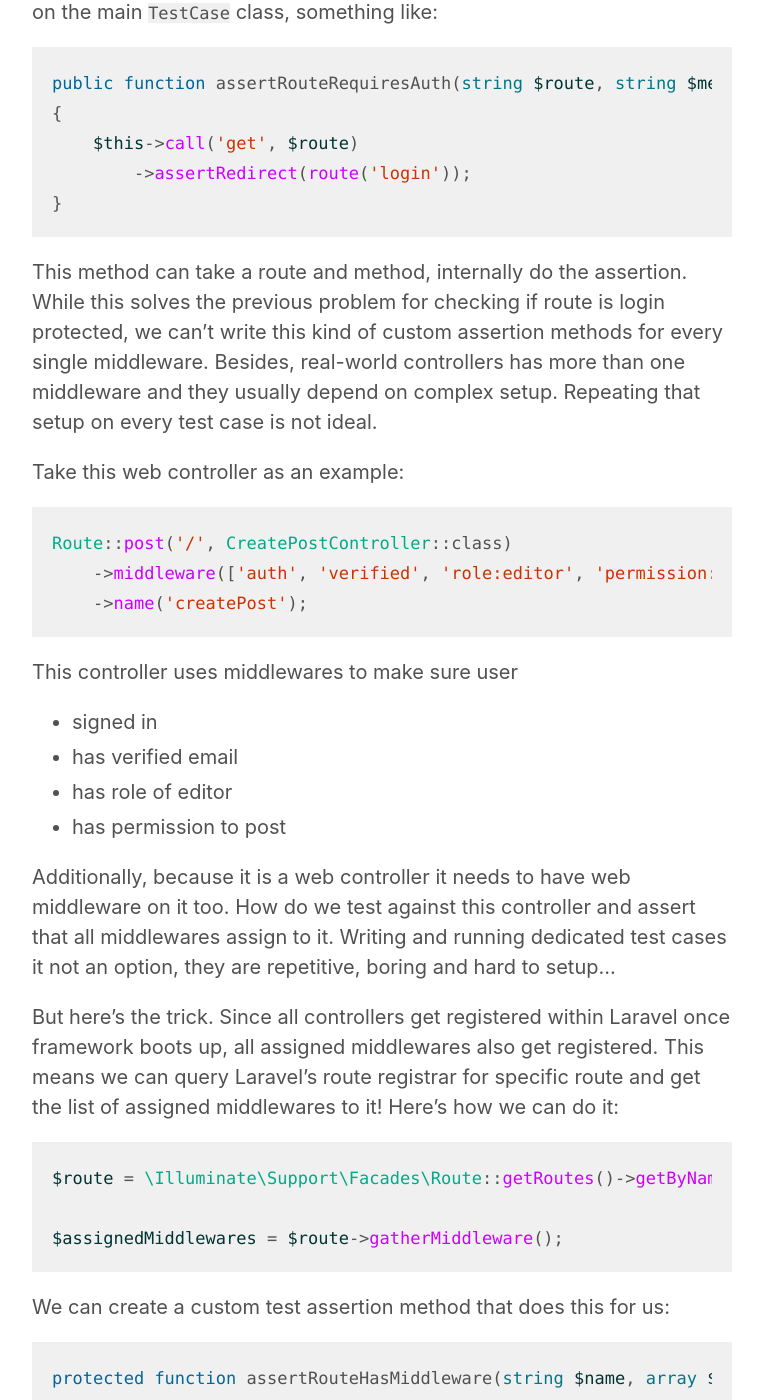
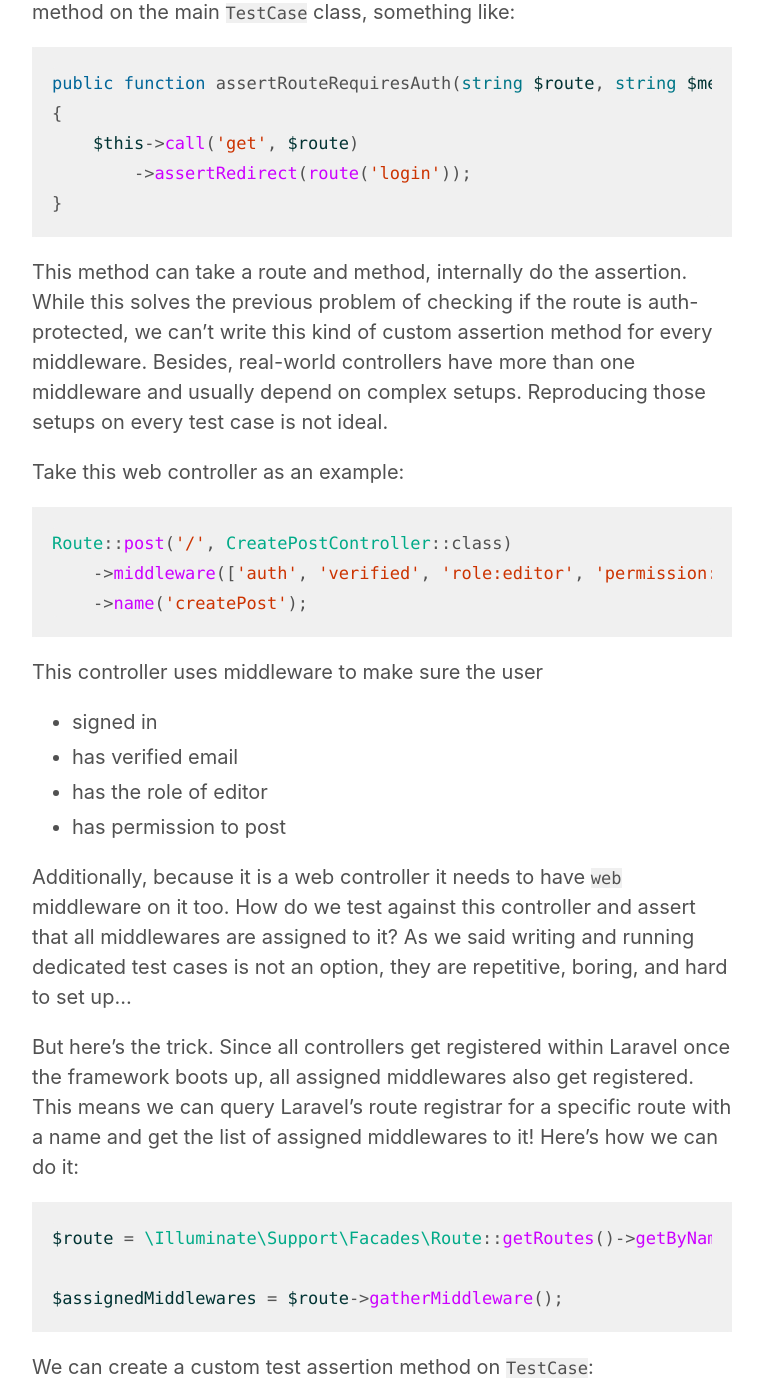
Before and after one commit to orkhanahmadov/orkhanahmadov.github.io, a Jekyll site: the page built from _posts/2024-02-27-testing-for-existence-of-controller-middlewares-in-laravel-without-invoking-them.md, in a window 1280 px wide and 1400 px high, scrolled down 788 px. Shown: the whole window, without its empty margins (258-1021 px from the left). Built offline with Jekyll 4.4.1, drawn with Linux system fonts in a browser that asks for light colours; some of the changed text lies outside the part shown.

Commit message:
Fix typos

````diff
--- a/_posts/2024-02-27-testing-for-existence-of-controller-middlewares-in-laravel-without-invoking-them.md
+++ b/_posts/2024-02-27-testing-for-existence-of-controller-middlewares-in-laravel-without-invoking-them.md
@@ -1,9 +1,9 @@
 ---
 layout: post
-title: Testing for existence of controller middlewares in Laravel without invoking them
+title: Testing for the existence of controller middlewares in Laravel without invoking them
 ---
 
-If you are feature testing your controllers, you’ve probably written test cases like this:
+If you are feature-testing your controllers, you’ve probably written test cases like this:
 
 ```php
 public function testRequiresAuthState(): void
@@ -13,14 +13,14 @@ public function testRequiresAuthState(): void
 }
 ```
 
-Here you intentionally don't create/assign any user to session and try to access a route that requires authentication.
+Here you intentionally don't create/assign any user to the session and try to access a route that requires authentication.
 
 <!--more-->
 
 While they get the job done, when you have a lot of controllers that use the same middleware check it gets repetitive.
-You can’t also skip writing them as they make sure you don’t mistakenly leave any controller public.
+You can’t skip writing them as they ensure you don’t mistakenly leave any controller public.
 
-One option to solve this would be creating custom test assertion method on the main `TestCase` class, something like:
+One option to solve this would be creating a custom test assertion method on the main `TestCase` class, something like:
 
 ```php
 public function assertRouteRequiresAuth(string $route, string $method = 'get'): void
@@ -30,8 +30,8 @@ public function assertRouteRequiresAuth(string $route, string $method = 'get'):
 }
 ```
 
-This method can take a route and method, internally do the assertion. While this solves the previous problem for checking if route is login protected, we can’t write this kind of custom assertion methods for every single middleware.
-Besides, real-world controllers has more than one middleware and they usually depend on complex setup. Repeating that setup on every test case is not ideal.
+This method can take a route and method, internally do the assertion. While this solves the previous problem of checking if the route is auth-protected, we can’t write this kind of custom assertion method for every middleware.
+Besides, real-world controllers have more than one middleware and usually depend on complex setups. Reproducing those setups on every test case is not ideal.
 
 Take this web controller as an example:
 
@@ -41,17 +41,17 @@ Route::post('/', CreatePostController::class)
     ->name('createPost');
 ```
 
-This controller uses middlewares to make sure user
+This controller uses middleware to make sure the user
 - signed in
 - has verified email
-- has role of editor
+- has the role of editor
 - has permission to post
 
-Additionally, because it is a web controller it needs to have web middleware on it too.
-How do we test against this controller and assert that all middlewares assign to it. Writing and running dedicated test cases it not an option, they are repetitive, boring and hard to setup...
+Additionally, because it is a web controller it needs to have `web` middleware on it too.
+How do we test against this controller and assert that all middlewares are assigned to it? As we said writing and running dedicated test cases is not an option, they are repetitive, boring, and hard to set up...
 
-But here’s the trick. Since all controllers get registered within Laravel once framework boots up, all assigned middlewares also get registered.
-This means we can query Laravel's route registrar for specific route and get the list of assigned middlewares to it!
+But here’s the trick. Since all controllers get registered within Laravel once the framework boots up, all assigned middlewares also get registered.
+This means we can query Laravel's route registrar for a specific route with a name and get the list of assigned middlewares to it!
 Here's how we can do it:
 
 ```php
@@ -60,7 +60,7 @@ $route = \Illuminate\Support\Facades\Route::getRoutes()->getByName($name);
 $assignedMiddlewares = $route->gatherMiddleware();
 ```
 
-We can create a custom test assertion method that does this for us:
+We can create a custom test assertion method on `TestCase`:
 
 ```php
 protected function assertRouteHasMiddleware(string $name, array $expectedMiddlewares): void
````
Also changed, not shown: other parts of _posts/2024-02-27-testing-for-existence-of-controller-middlewares-in-laravel-without-invoking-them.md (+4 -4 lines).
